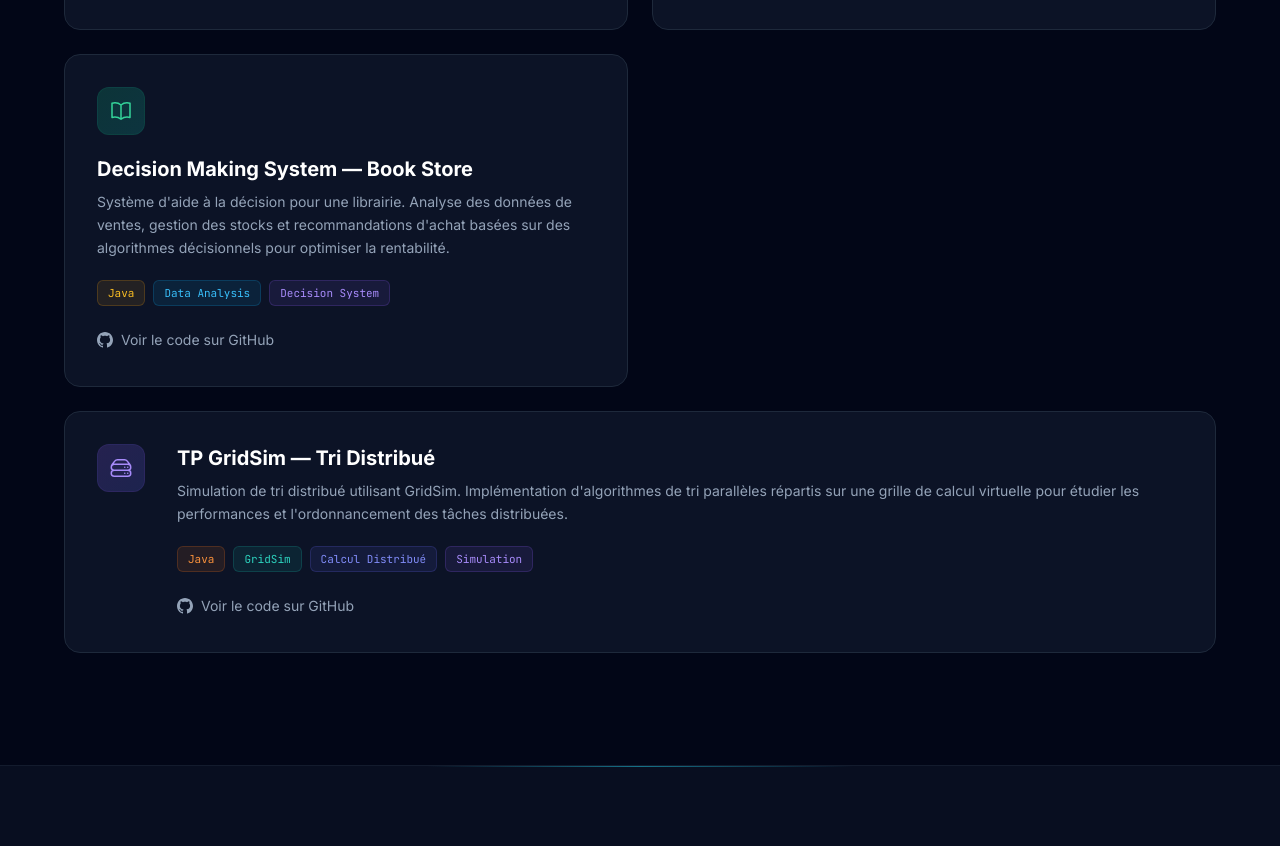
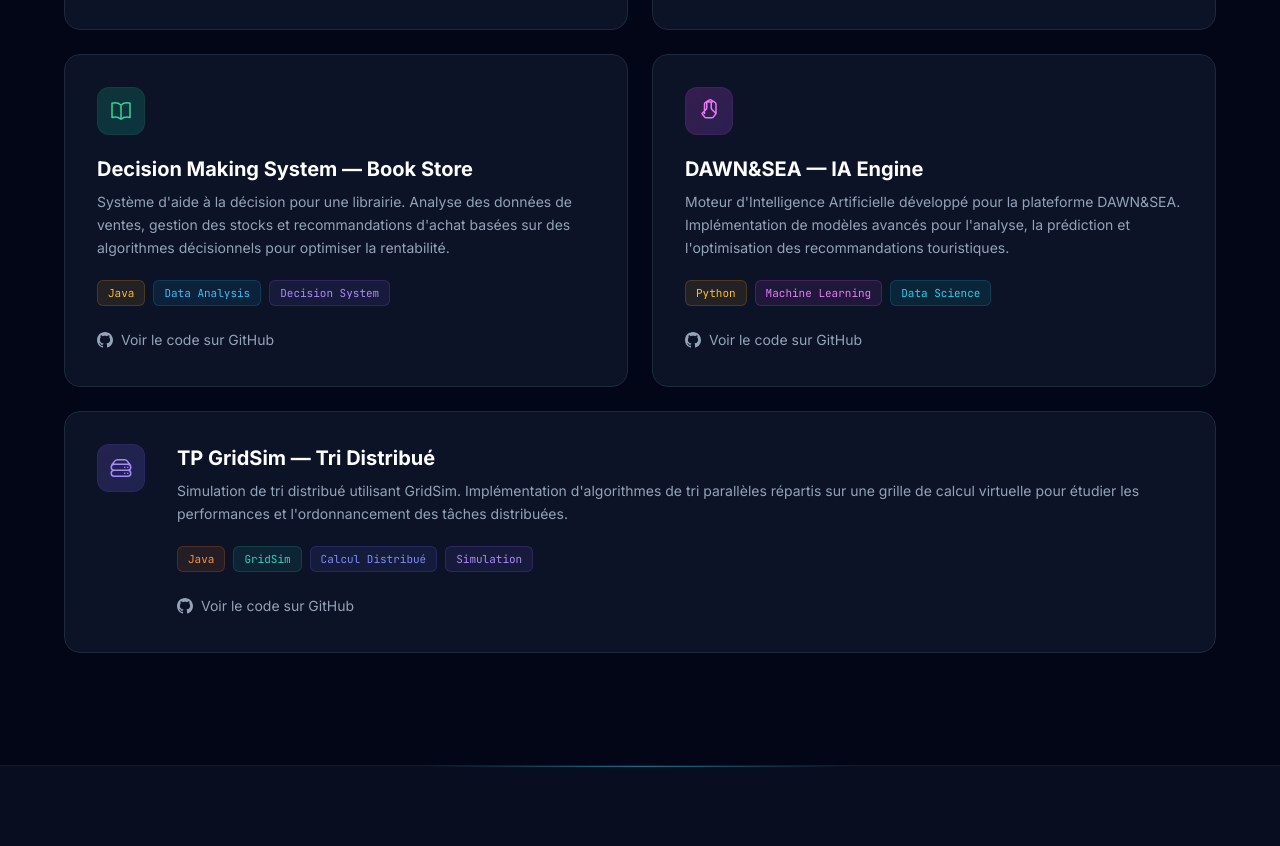
Before and after one commit to RYAD-BENYAKOUB/this.is.ryad.portfolio, a plain HTML site: page index.html in a window 1280 px wide. Shown: the part 1490-2336 px from the top of the page. Drawn offline with nearby package versions, Linux system fonts and the light colour scheme.

Commit message:
feat: ajout du projet DAWN-SEA-IA au portfolio

```diff
--- a/index.html
+++ b/index.html
@@ -335,10 +335,52 @@
           </a>
         </div>
 
-        <!-- ── Card 4: TP GridSim Tri Distribué ── -->
+        <!-- ── Card 4: DAWN&SEA IA ── -->
+        <div
+          class="reveal group rounded-2xl bg-slate-900/80 border border-slate-800 hover:border-indigo-500 hover:shadow-[0_0_20px_rgba(34,211,238,0.4)] transition-all duration-500 card-glow p-8 hover:scale-[1.02]"
+          style="transition-delay: 0.15s;">
+          <div
+            class="w-12 h-12 rounded-xl bg-gradient-to-br from-fuchsia-500/20 to-purple-500/20 border border-fuchsia-500/10 flex items-center justify-center mb-5 group-hover:scale-110 transition-transform duration-500">
+            <svg class="w-6 h-6 text-fuchsia-400" fill="none" stroke="currentColor" viewBox="0 0 24 24">
+              <path stroke-linecap="round" stroke-linejoin="round" stroke-width="1.5"
+                d="M9.75 3.104v5.714a2.25 2.25 0 01-.659 1.591L5 14.5M9.75 3.104c-.251.023-.501.05-.75.082m.75-.082a24.301 24.301 0 014.5 0m0 0v5.714a2.25 2.25 0 00.659 1.591L19 14.5m-4.75-11.396c.251.023.501.05.75.082M19 14.5l-2.47 3.379a2.25 2.25 0 01-1.81.921H9.28a2.25 2.25 0 01-1.81-.921L5 14.5m14 0V5.236a2.25 2.25 0 00-1.088-1.927l-3.556-2.134a2.25 2.25 0 00-2.312 0L8.588 3.31A2.25 2.25 0 007.5 5.236V14.5" />
+            </svg>
+          </div>
+          <h3 class="text-xl font-bold text-white mb-2 group-hover:text-cyan-400 transition-colors duration-300">
+            DAWN&SEA — IA Engine
+          </h3>
+          <p class="text-slate-400 text-sm mb-5 leading-relaxed">
+            Moteur d'Intelligence Artificielle développé pour la plateforme DAWN&SEA. Implémentation de modèles avancés pour l'analyse, la prédiction et l'optimisation des recommandations touristiques.
+          </p>
+          <div class="flex flex-wrap gap-2 mb-6">
+            <span
+              class="px-2.5 py-1 rounded-md bg-amber-500/10 border border-amber-500/20 text-[11px] text-amber-400 font-mono">
+              Python
+            </span>
+            <span
+              class="px-2.5 py-1 rounded-md bg-fuchsia-500/10 border border-fuchsia-500/20 text-[11px] text-fuchsia-400 font-mono">
+              Machine Learning
+            </span>
+            <span
+              class="px-2.5 py-1 rounded-md bg-cyan-500/10 border border-cyan-500/20 text-[11px] text-cyan-400 font-mono">
+              Data Science
+            </span>
+          </div>
+          <a href="https://github.com/RYAD-BENYAKOUB/DAWN-SEA-IA-" target="_blank"
+            rel="noopener noreferrer"
+            class="inline-flex items-center gap-2 text-sm text-slate-400 hover:text-cyan-400 transition-colors duration-300">
+            <svg class="w-4 h-4" fill="currentColor" viewBox="0 0 24 24">
+              <path
+                d="M12 0c-6.626 0-12 5.373-12 12 0 5.302 3.438 9.8 8.207 11.387.599.111.793-.261.793-.577v-2.234c-3.338.726-4.033-1.416-4.033-1.416-.546-1.387-1.333-1.756-1.333-1.756-1.089-.745.083-.729.083-.729 1.205.084 1.839 1.237 1.839 1.237 1.07 1.834 2.807 1.304 3.492.997.107-.775.418-1.305.762-1.604-2.665-.305-5.467-1.334-5.467-5.931 0-1.311.469-2.381 1.236-3.221-.124-.303-.535-1.524.117-3.176 0 0 1.008-.322 3.301 1.23.957-.266 1.983-.399 3.003-.404 1.02.005 2.047.138 3.006.404 2.291-1.552 3.297-1.23 3.297-1.23.653 1.653.242 2.874.118 3.176.77.84 1.235 1.911 1.235 3.221 0 4.609-2.807 5.624-5.479 5.921.43.372.823 1.102.823 2.222v3.293c0 .319.192.694.801.576 4.765-1.589 8.199-6.086 8.199-11.386 0-6.627-5.373-12-12-12z" />
+            </svg>
+            Voir le code sur GitHub
+          </a>
+        </div>
+
+        <!-- ── Card 5: TP GridSim Tri Distribué ── -->
         <div
           class="reveal group rounded-2xl bg-slate-900/80 border border-slate-800 hover:border-indigo-500 hover:shadow-[0_0_20px_rgba(34,211,238,0.4)] transition-all duration-500 card-glow p-8 hover:scale-[1.02] md:col-span-2"
-          style="transition-delay: 0.15s;">
+          style="transition-delay: 0.2s;">
           <div class="md:flex md:items-start md:gap-8">
             <div
               class="w-12 h-12 rounded-xl bg-gradient-to-br from-violet-500/20 to-indigo-500/20 border border-violet-500/10 flex items-center justify-center mb-5 md:mb-0 flex-shrink-0 group-hover:scale-110 transition-transform duration-500">
```
Also changed, not shown: IMG/mylogo.jpg (added), IMG/mylogo.svg (added).
